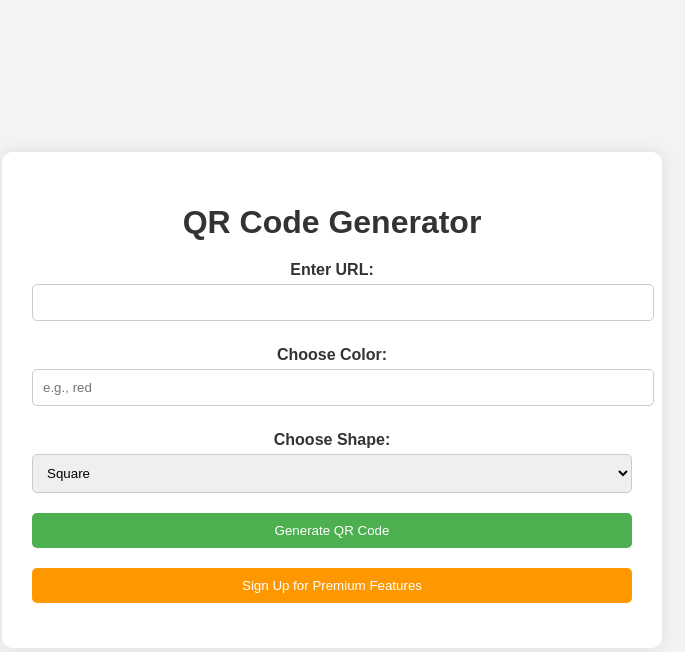
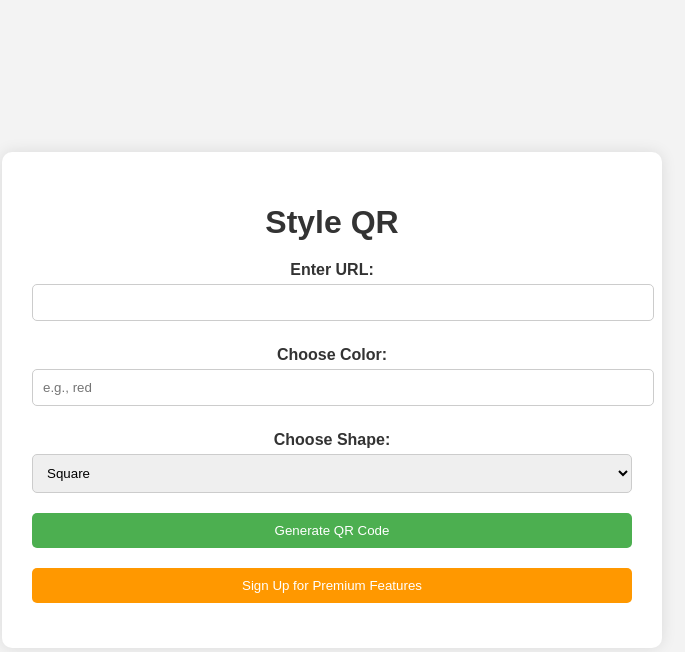
Before and after one commit to sguraja2023/flask-qr-code-final-V, a Flask app: page / in a window 1280 px wide. Shown: the top 652 px of the page, without its empty margins (308-993 px from the left). Run offline with Flask 3, Linux system fonts and the light colour scheme.

Commit message:
title change

```diff
--- a/templates/index.html
+++ b/templates/index.html
@@ -3,12 +3,12 @@
 <head>
     <meta charset="UTF-8">
     <meta name="viewport" content="width=device-width, initial-scale=1.0">
-    <title>QR Code Generator</title>
+    <title>Style QR</title>
     <link rel="stylesheet" href="{{ url_for('static', filename='style.css') }}">
 </head>
 <body>
     <div class="container">
-        <h1>QR Code Generator</h1>
+        <h1>Style QR</h1>
         <form action="{{ url_for('generate_qr') }}" method="POST" enctype="multipart/form-data">
             <label for="url">Enter URL:</label>
             <input type="text" id="url" name="url" required>
```
Also changed, not shown: app.py (line endings or trailing spaces), static/qr_code.png, static/script.js (line endings or trailing spaces), static/style.css (line endings or trailing spaces), templates/premium.html (line endings or trailing spaces), uploads/qr_code.png.
